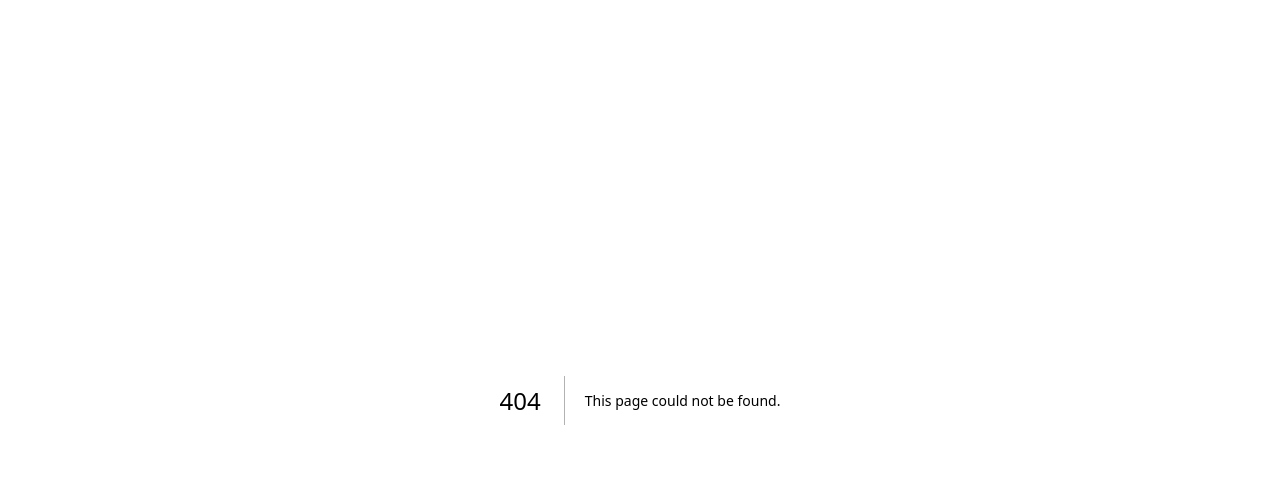
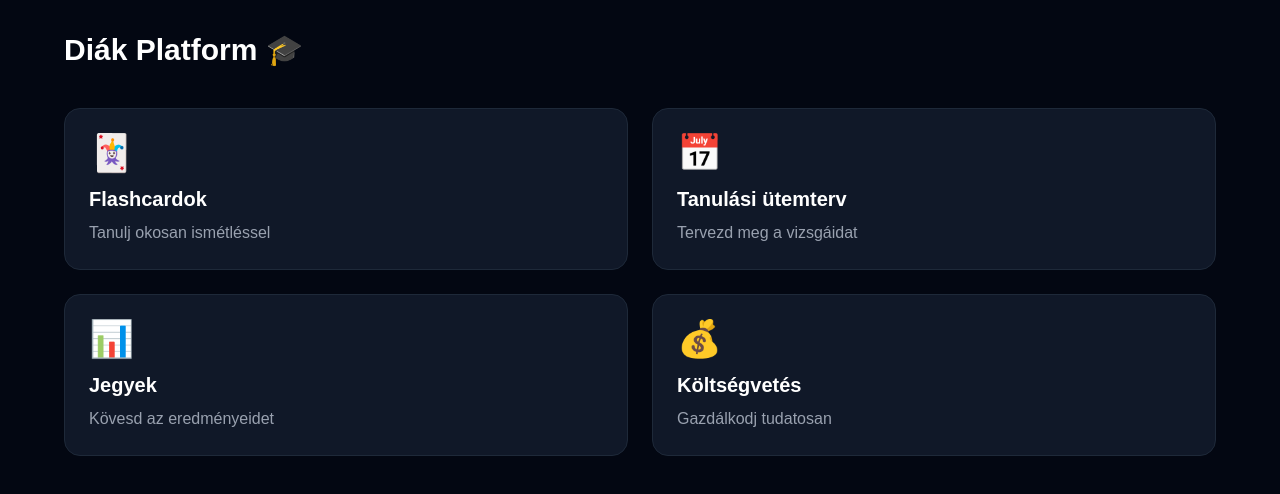
Before and after one commit to dorianbardi/diak-platform, a Next.js app: page /dashboard in a window 1280 px wide. Before the commit this address had no page. Shown: the top 494 px of the page. Built offline with nearby package versions, Linux system fonts and the light colour scheme.

Commit message:
Clerk auth + dashboard alap

```diff
--- /dev/null
+++ b/app/dashboard/page.js
@@ -0,0 +1,45 @@
+import { UserButton } from '@clerk/nextjs'
+
+export default function Dashboard() {
+  return (
+    <div className="min-h-screen bg-gray-950 text-white p-8">
+      <div className="max-w-6xl mx-auto">
+
+        {/* Header */}
+        <div className="flex justify-between items-center mb-10">
+          <h1 className="text-3xl font-bold">Diák Platform 🎓</h1>
+          <UserButton afterSignOutUrl="/" />
+        </div>
+
+        {/* Feature kártyák */}
+        <div className="grid grid-cols-2 gap-6">
+
+          <div className="bg-gray-900 rounded-2xl p-6 border border-gray-800 hover:border-blue-500 cursor-pointer transition">
+            <div className="text-4xl mb-3">🃏</div>
+            <h2 className="text-xl font-bold mb-2">Flashcardok</h2>
+            <p className="text-gray-400">Tanulj okosan ismétléssel</p>
+          </div>
+
+          <div className="bg-gray-900 rounded-2xl p-6 border border-gray-800 hover:border-green-500 cursor-pointer transition">
+            <div className="text-4xl mb-3">📅</div>
+            <h2 className="text-xl font-bold mb-2">Tanulási ütemterv</h2>
+            <p className="text-gray-400">Tervezd meg a vizsgáidat</p>
+          </div>
+
+          <div className="bg-gray-900 rounded-2xl p-6 border border-gray-800 hover:border-yellow-500 cursor-pointer transition">
+            <div className="text-4xl mb-3">📊</div>
+            <h2 className="text-xl font-bold mb-2">Jegyek</h2>
+            <p className="text-gray-400">Kövesd az eredményeidet</p>
+          </div>
+
+          <div className="bg-gray-900 rounded-2xl p-6 border border-gray-800 hover:border-purple-500 cursor-pointer transition">
+            <div className="text-4xl mb-3">💰</div>
+            <h2 className="text-xl font-bold mb-2">Költségvetés</h2>
+            <p className="text-gray-400">Gazdálkodj tudatosan</p>
+          </div>
+
+        </div>
+      </div>
+    </div>
+  )
+}
--- a/app/layout.js
+++ b/app/layout.js
@@ -1,28 +1,30 @@
-import { Geist, Geist_Mono } from "next/font/google";
-import "./globals.css";
+import { ClerkProvider } from '@clerk/nextjs'
+import { Geist, Geist_Mono } from 'next/font/google'
+import './globals.css'
 
 const geistSans = Geist({
-  variable: "--font-geist-sans",
-  subsets: ["latin"],
-});
+  variable: '--font-geist-sans',
+  subsets: ['latin'],
+})
 
 const geistMono = Geist_Mono({
-  variable: "--font-geist-mono",
-  subsets: ["latin"],
-});
+  variable: '--font-geist-mono',
+  subsets: ['latin'],
+})
 
 export const metadata = {
-  title: "Create Next App",
-  description: "Generated by create next app",
-};
+  title: 'Diák Platform',
+  description: 'Tanulj okosabban, költs tudatosabban',
+}
 
 export default function RootLayout({ children }) {
   return (
-    <html
-      lang="en"
-      className={`${geistSans.variable} ${geistMono.variable} h-full antialiased`}
-    >
-      <body className="min-h-full flex flex-col">{children}</body>
-    </html>
-  );
+    <ClerkProvider>
+      <html lang="hu">
+        <body className={`${geistSans.variable} ${geistMono.variable} antialiased`}>
+          {children}
+        </body>
+      </html>
+    </ClerkProvider>
+  )
 }
--- /dev/null
+++ b/app/sign-in/[[...sign-in]]/page.js
@@ -0,0 +1,9 @@
+import { SignIn } from '@clerk/nextjs'
+
+export default function SignInPage() {
+  return (
+    <div className="flex min-h-screen items-center justify-center bg-gray-950">
+      <SignIn />
+    </div>
+  )
+}
--- /dev/null
+++ b/app/sign.up/[[...sign-up]]/page.js
@@ -0,0 +1,9 @@
+import { SignUp } from '@clerk/nextjs'
+
+export default function SignUpPage() {
+  return (
+    <div className="flex min-h-screen items-center justify-center bg-gray-950">
+      <SignUp />
+    </div>
+  )
+}
--- /dev/null
+++ b/middleware.js
@@ -0,0 +1,20 @@
+import { clerkMiddleware, createRouteMatcher } from '@clerk/nextjs/server'
+
+const isPublicRoute = createRouteMatcher([
+  '/',
+  '/sign-in(.*)',
+  '/sign-up(.*)',
+])
+
+export default clerkMiddleware(async (auth, request) => {
+  if (!isPublicRoute(request)) {
+    await auth.protect()
+  }
+})
+
+export const config = {
+  matcher: [
+    '/((?!_next|[^?]*\\.(?:html?|css|js(?!on)|jpe?g|webp|png|gif|svg|ttf|woff2?|ico|csv|docx?|xlsx?|zip|webmanifest)).*)',
+    '/(api|trpc)(.*)',
+  ],
+}
```
